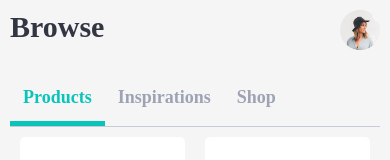
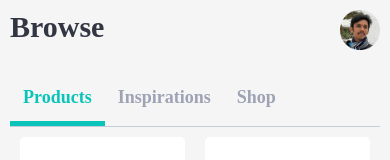
Before and after one commit to ram-sankar/GreenMarket, a React Native app: screen /Home in a window 390 px wide. Shown: the top 160 px of the page. Built offline with nearby package versions, Linux system fonts and the light colour scheme.

Commit message:
Changed Avatar

```diff
--- a/constants/mocks.js
+++ b/constants/mocks.js
@@ -79,7 +79,7 @@ const profile = {
   username: "react-ui-kit",
   location: "Europe",
   email: "contact@react-ui-kit.com",
-  avatar: require("../assets/images/avatar.png"),
+  avatar: require("../assets/images/avatar.jpg"),
   budget: 1000,
   monthly_cap: 5000,
   notifications: true,
```
Also changed, not shown: assets/images/avatar.jpg (added).
